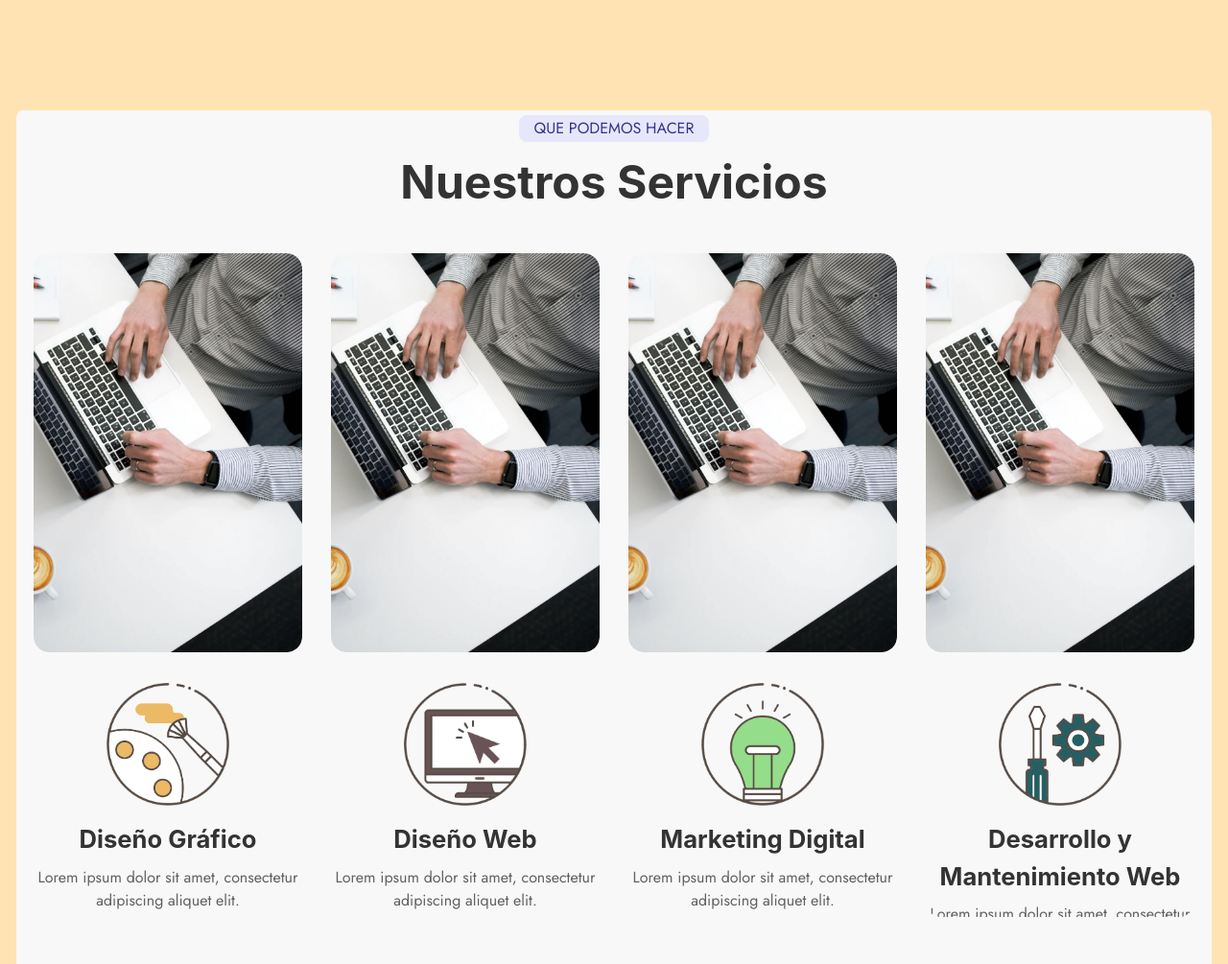
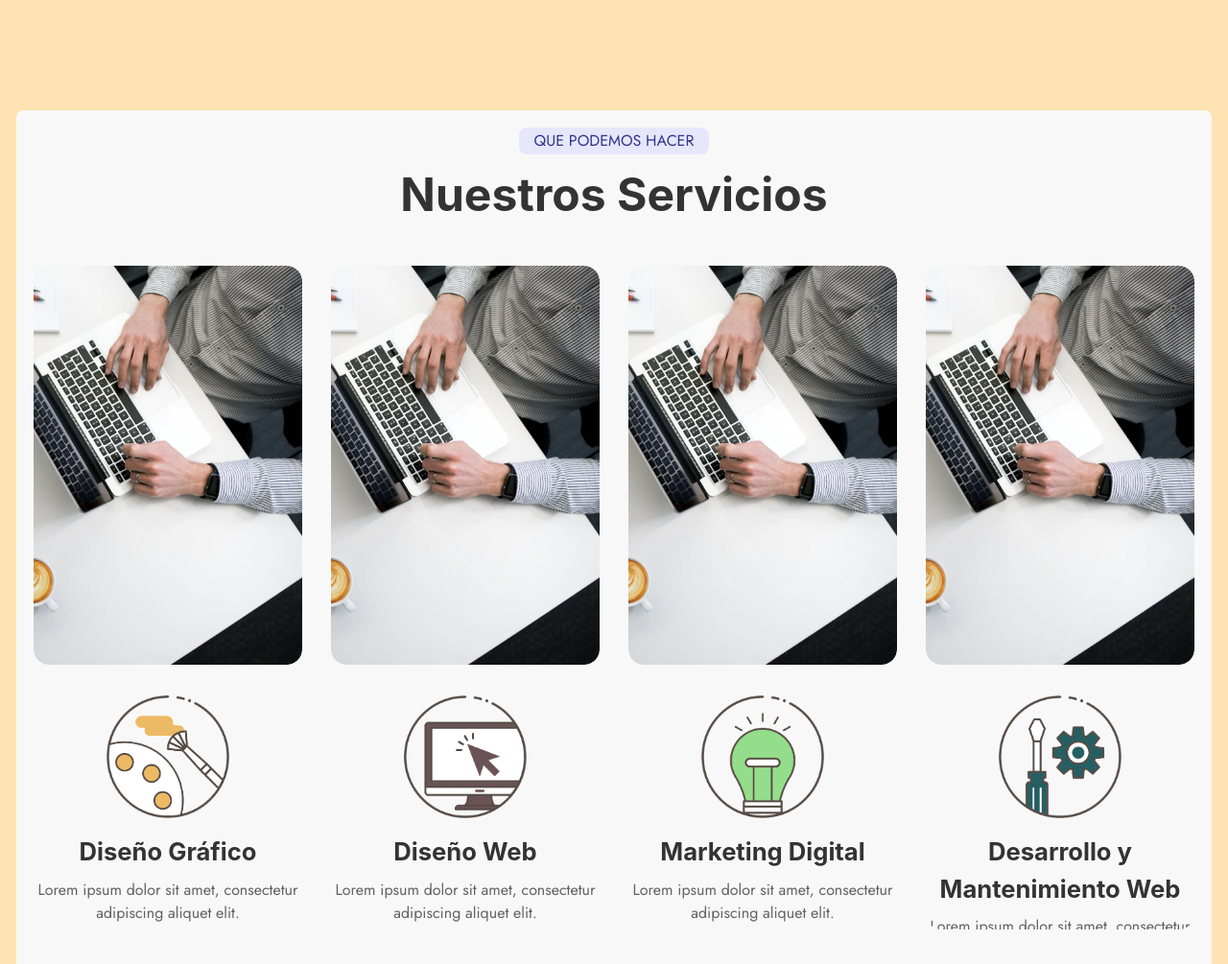
Before and after one commit to nicolaszajic/heavendiseit, a plain HTML site: page index.html in a window 1280 px wide. Shown: the part 813-1818 px from the top of the page at 96% size. Drawn offline with Linux system fonts and the light colour scheme; files whose address does not match are found by name; a web font is replaced by a local one.

Commit message:
padding fix services

```diff
--- a/assets/mobirise/css/mbr-additional.css
+++ b/assets/mobirise/css/mbr-additional.css
@@ -2832,5 +2832,6 @@ a {
   border-radius: 0.5%;
 }
 .services-row{
-  margin:5px 3px 0 3px;
-}
+  margin:3px;
+  padding-top: 15px;
+}
```
